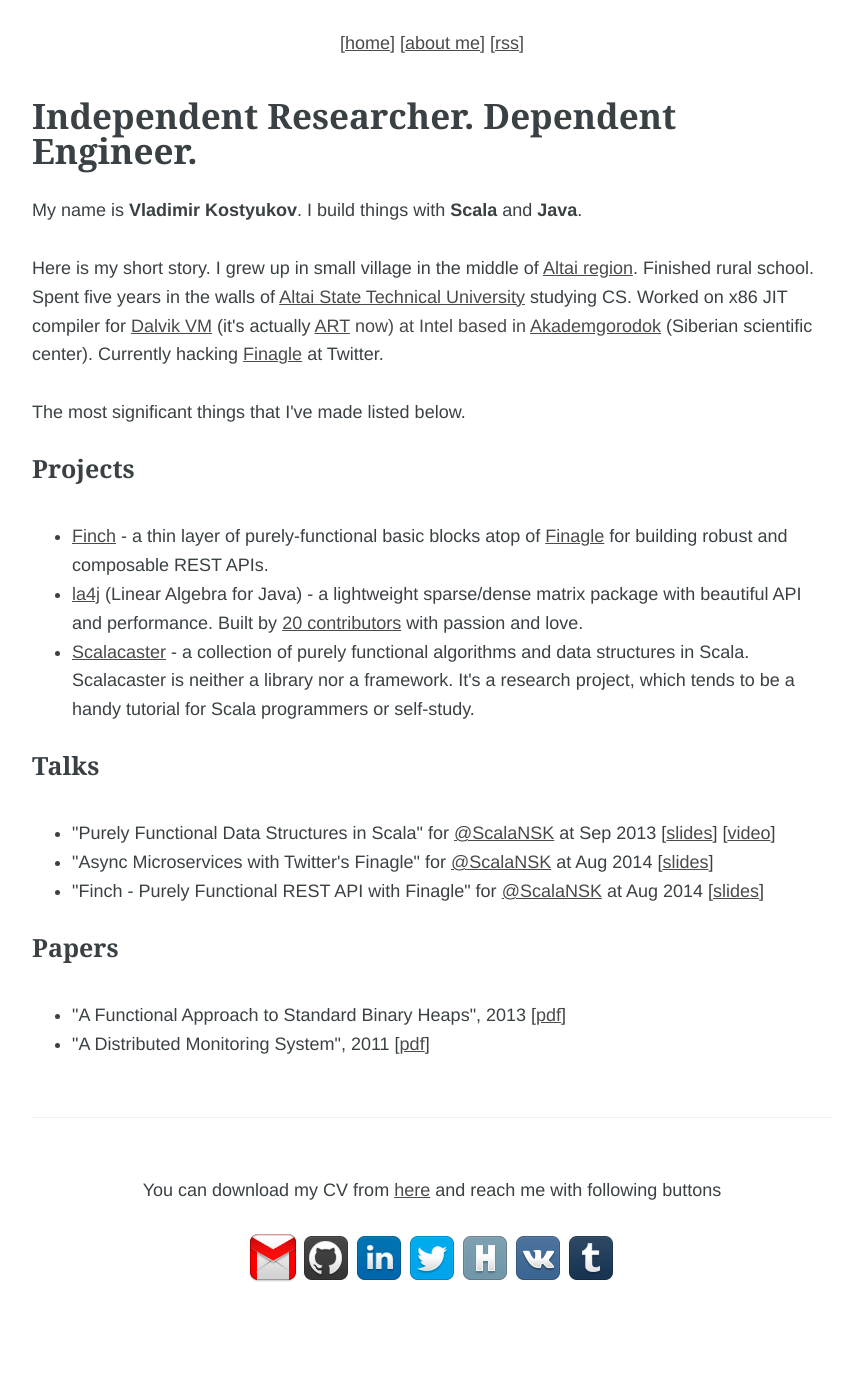
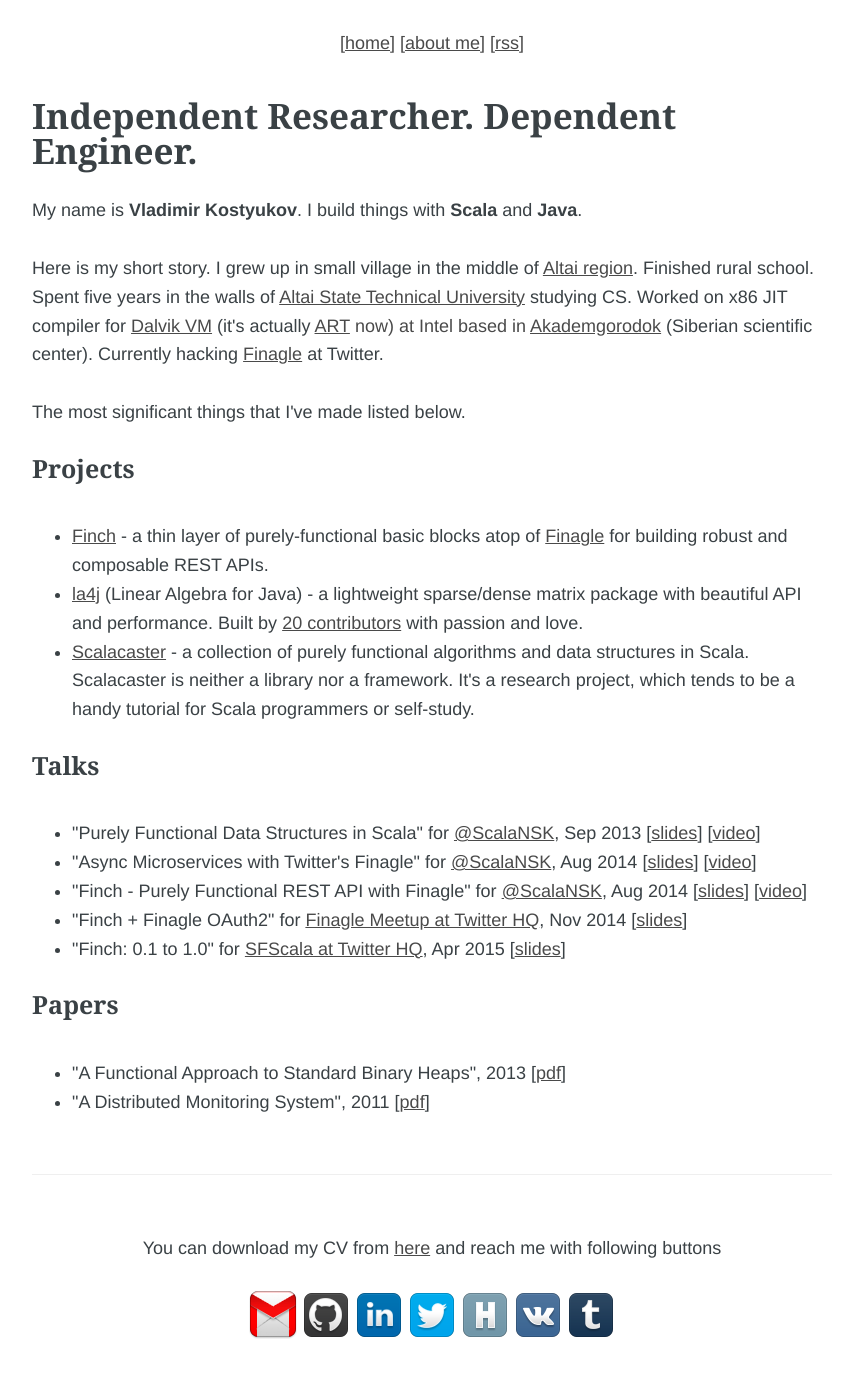
Before and after one commit to vkostyukov/vkostyukov.github.com, a Jekyll site: the page built from about/index.html, in a window 1280 px wide. Shown: the whole page, without its empty margins (208-1052 px from the left). Built offline with Jekyll 4.4.1, drawn with Linux system fonts in a browser that asks for light colours; Markdown is read by kramdown in place of the engine named in the settings; before the commit the page ends 1329 px from its top, so only the background shows below that.

Commit message:
Add links to talks

```diff
--- a/about/index.html
+++ b/about/index.html
@@ -36,17 +36,20 @@ title: Independent Researcher. Dependent Engineer.
   <p>
     <ul>
       <li>
-        "Purely Functional Data Structures in Scala" for <a href="http://www.meetup.com/ScalaNsk/">@ScalaNSK</a> at Sep 2013 [<a href="http://www.slideshare.net/vkostyukov/purely-functional-data-structures-in-scala-26175521">slides</a>] [<a href="http://www.youtube.com/watch?v=fWnaW3CP7OI">video</a>]
+        "Purely Functional Data Structures in Scala" for <a href="http://www.meetup.com/ScalaNsk/">@ScalaNSK</a>, Sep 2013 [<a href="http://www.slideshare.net/vkostyukov/purely-functional-data-structures-in-scala-26175521">slides</a>] [<a href="http://www.youtube.com/watch?v=fWnaW3CP7OI">video</a>]
       </li>
-
       <li>
-        "Async Microservices with Twitter's Finagle" for <a href="http://www.meetup.com/ScalaNsk/">@ScalaNSK</a> at Aug 2014 [<a href="http://www.slideshare.net/vkostyukov/async-microservices-with-twitters-finagle">slides</a>]
+        "Async Microservices with Twitter's Finagle" for <a href="http://www.meetup.com/ScalaNsk/">@ScalaNSK</a>, Aug 2014 [<a href="http://www.slideshare.net/vkostyukov/async-microservices-with-twitters-finagle">slides</a>] [<a href="https://www.youtube.com/watch?v=Bh2z6CVdaek">video</a>]
       </li>
-
       <li>
-        "Finch - Purely Functional REST API with Finagle" for <a href="http://www.meetup.com/ScalaNsk/">@ScalaNSK</a> at Aug 2014 [<a href="http://www.slideshare.net/vkostyukov/finchio-purely-functional-rest-api-with-finagle">slides</a>]
+        "Finch - Purely Functional REST API with Finagle" for <a href="http://www.meetup.com/ScalaNsk/">@ScalaNSK</a>, Aug 2014 [<a href="http://www.slideshare.net/vkostyukov/finchio-purely-functional-rest-api-with-finagle">slides</a>] [<a href="https://youtu.be/Bh2z6CVdaek?t=34m16s">video</a>]
       </li>
-    </ul>
+      <li>
+        "Finch + Finagle OAuth2" for <a href="https://twitter.com/finagle/status/534908233068990464">Finagle Meetup at Twitter HQ</a>, Nov 2014 [<a href="http://www.slideshare.net/vkostyukov/finchfinagle-o-auth2">slides</a>]
+      </li>
+      <li>
+        "Finch: 0.1 to 1.0" for <a href="http://www.meetup.com/SF-Scala">SFScala at Twitter HQ</a>, Apr 2015 [<a href="vkostyukov.ru/slides/finch-01-to-10">slides</a>]
+      </li>    </ul>
   </p>
 
   <h5> Papers </h5>
```
